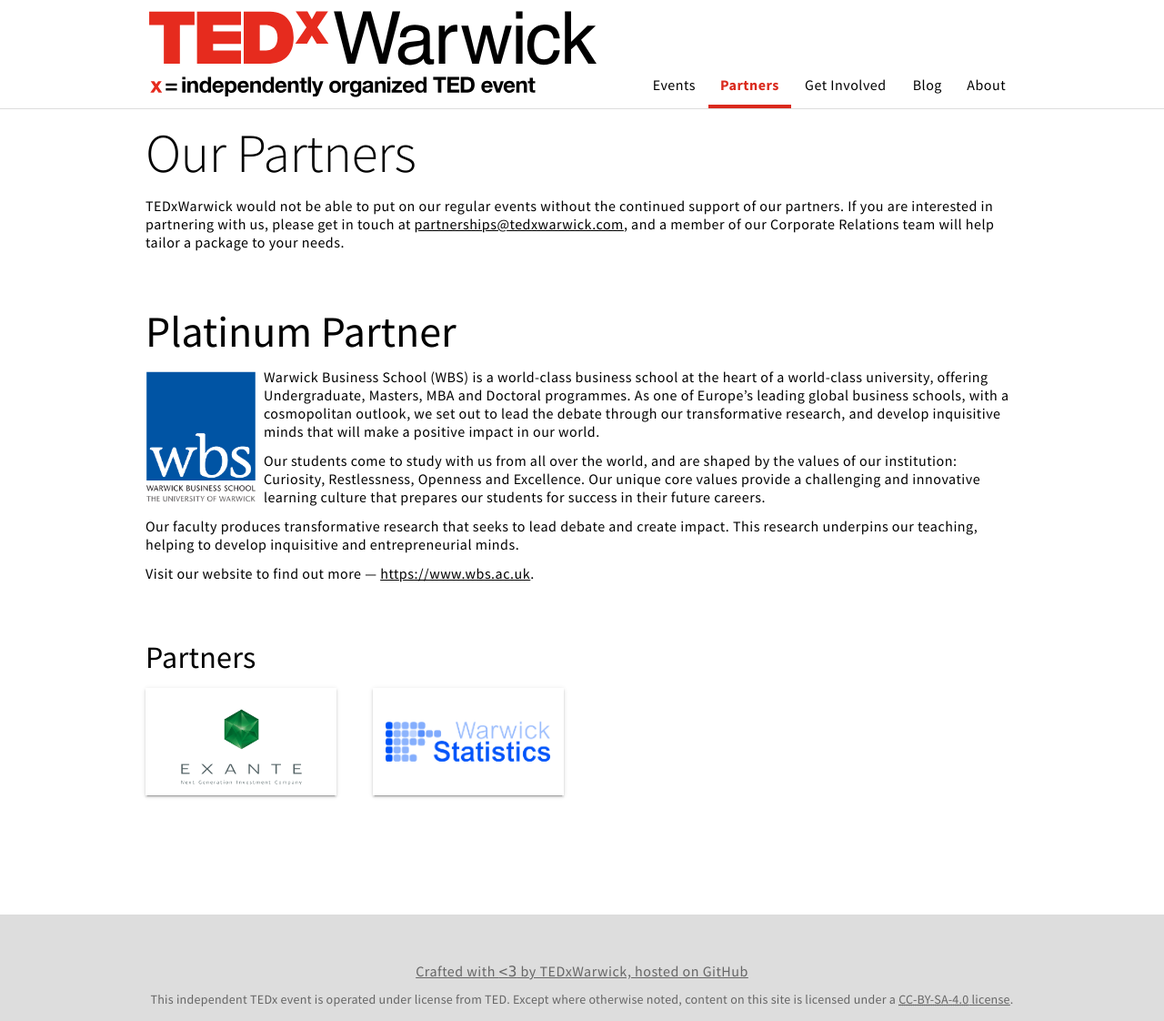
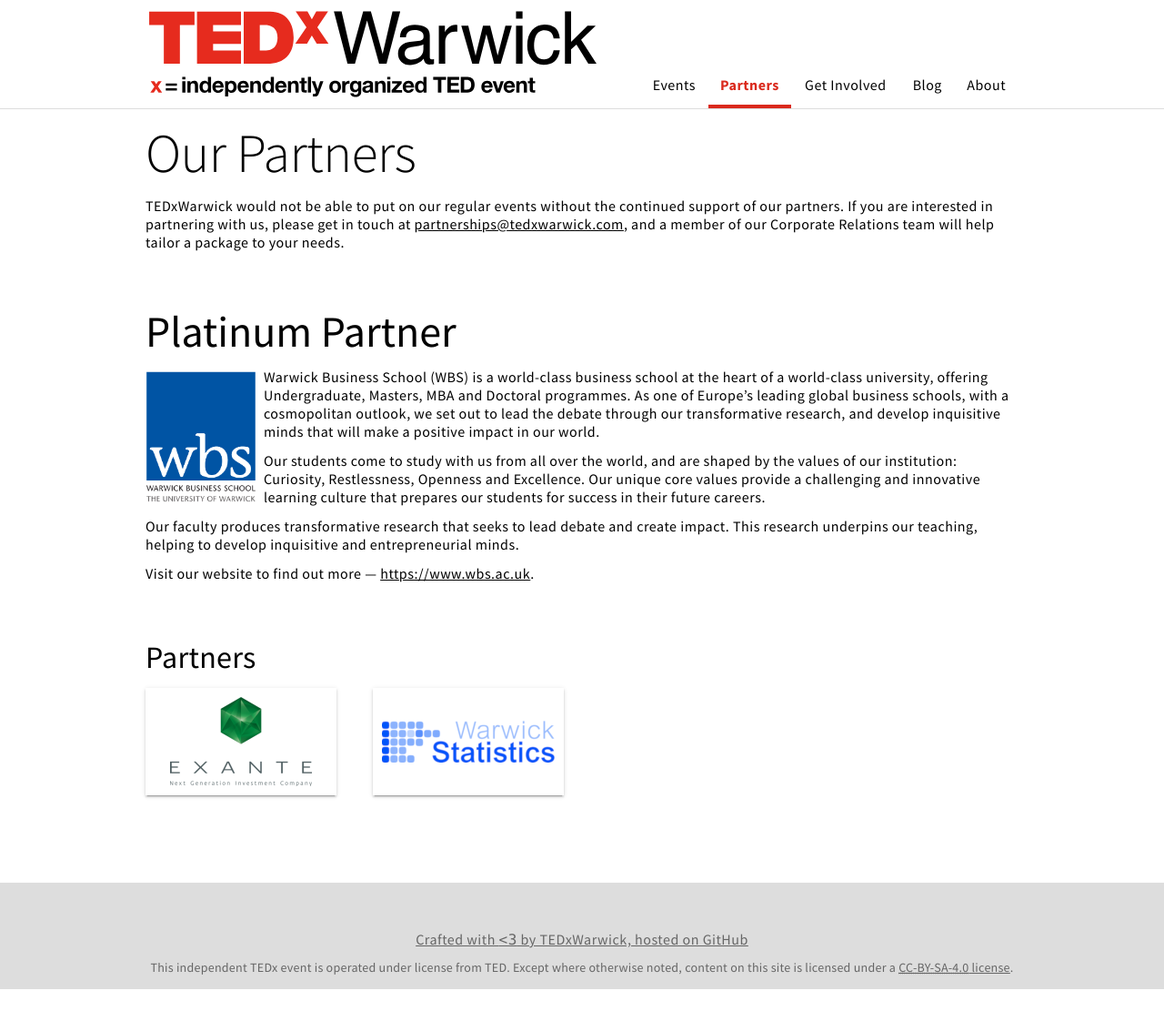
Before and after one commit to TEDxWarwickTechnical/tedxwarwicktechnical.github.io, a Jekyll site: the page built from partners.html, in a window 1280 px wide. Shown: the whole page at 91% size. Built offline with Jekyll 4.4.1, drawn with Linux system fonts in a browser that asks for light colours; comment, search, counter and statistics services are not loaded; after the commit the page ends 1087 px from its top, so only the background shows below that.

Commit message:
Make sponsor cards consistent

```diff
--- a/_sass/_partners.scss
+++ b/_sass/_partners.scss
@@ -1,16 +1,9 @@
 .card.partner-card {
-  $card-height: 118px;
+  height: 118px;
 
-  height: $card-height;
-  margin-bottom: 35px;
-
-  justify-content: center;
-
-  img.logo {
+  img {
     width: auto;
-    max-width: 100%;
-    max-height: 100%;
-    align-self: center;
+    margin: 10px;
   }
 }
 
--- a/partners.html
+++ b/partners.html
@@ -55,18 +55,12 @@
     <div class="partners">
       {% for partner in standardPartners -%}
         <a href="{{ partner.website | default: '#' }}" target="_blank" class="plain">
-          <div class="card partner-card">
-            {%- assign attrKeys = '' | split: '' -%}
-            {%- assign attrVals = '' | split: '' -%}
-            {%- assign attrKeys = attrKeys | push: 'class' -%}
-            {%- assign attrVals = attrVals | push: 'logo' -%}
-            {%- assign img = 'partners/' | append: partner.slug | append: '/logo' -%}
+          <div class="card partner-card" title="{{ partner.title }}">
+            {%- assign img = 'partners/' | append: partner.slug | append: '/card' -%}
             {% include img.html
                        img=img
-                       imgDefault='partners/default/logo'
+                       imgDefault='partners/default/card'
                        alt=partner.title
-                       attrKeys=attrKeys
-                       attrVals=attrVals
              %}
           </div>
         </a>
```
Also changed, not shown: assets/img/partners/exante/card.png (added), assets/img/partners/exante/card@2x.png (added), assets/img/partners/exante/card@3x.png (added), assets/img/partners/exante/logo.png (deleted), assets/img/partners/warwick-statistics/card.png (added), assets/img/partners/warwick-statistics/card@2x.png (added), assets/img/partners/warwick-statistics/card@3x.png (added), assets/img/partners/warwick-statistics/logo.png (deleted).
